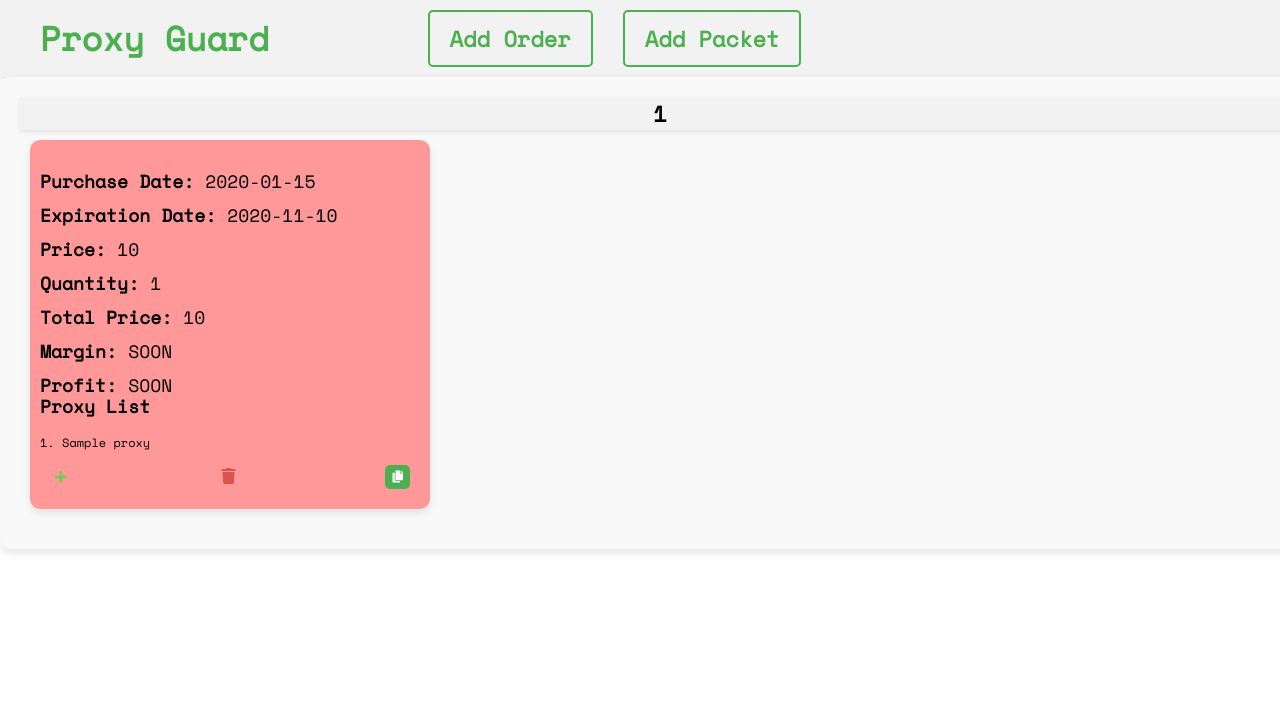
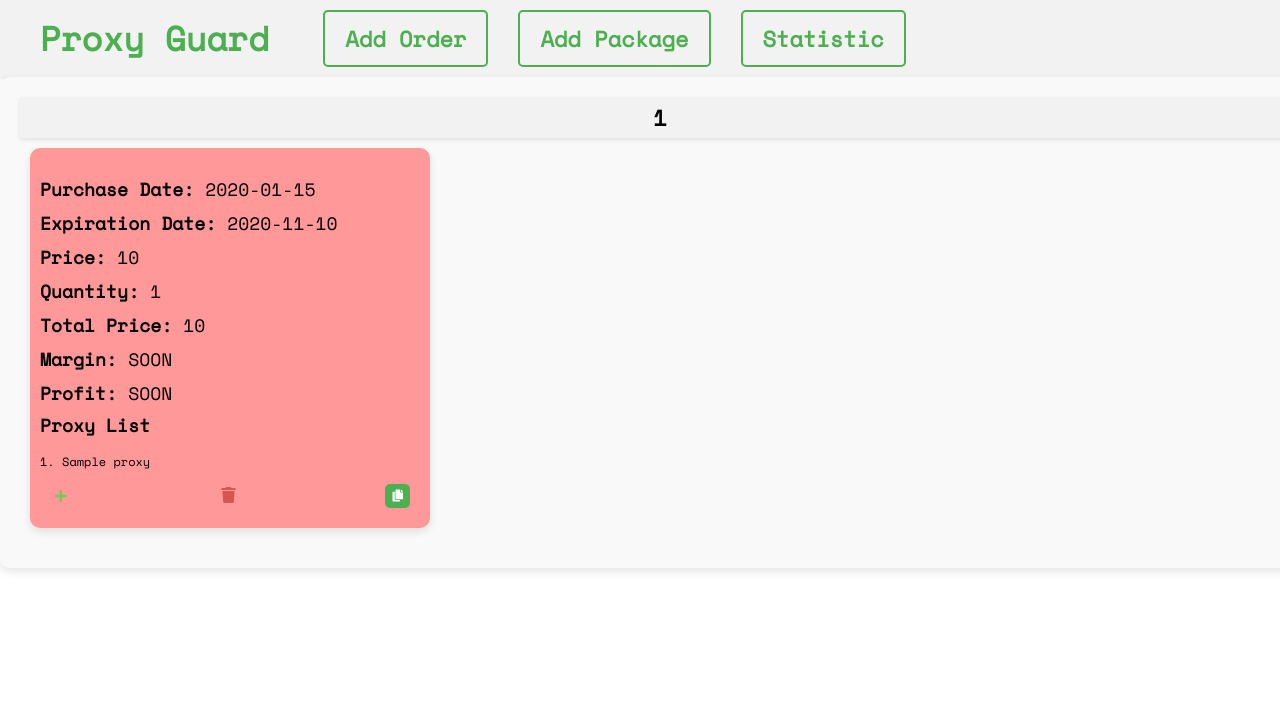
Before and after one commit to zemetsskiy/ProxyGuard, a FastAPI app: page /profile/1 in a window 1280 px wide. Shown: the top 722 px of the page. Run offline with FastAPI, Linux system fonts and the light colour scheme; a database or web service that is not in the repository returns one stand-in record (values such as "Sample title"); some libraries are stand-ins or nearby versions.

Commit message:
start route statistic

```diff
--- a/app/main.py
+++ b/app/main.py
@@ -141,3 +141,8 @@ async def delete_order_by_id(customer_name: str, order_id: str):
     from bson import ObjectId
     db.proxies.delete_one({"customer_name": customer_name, "_id": ObjectId(order_id)})
     return {"message": "Order deleted successfully"}
+
+@app.get("/statistic")
+async def statistic(request: Request):
+
+    return templates.TemplateResponse("statistic.html", {"request": request})
--- a/app/static/css/main.css
+++ b/app/static/css/main.css
@@ -118,6 +118,7 @@ tr:nth-child(even) {background-color: #f2f2f2;}
 
 
 .cont-h1 {
+    padding: 4px;
     margin-top: 0px;
     text-align: center;
     margin-bottom: 0px;
@@ -292,7 +293,7 @@ tr:nth-child(even) {background-color: #f2f2f2;}
 }
 
 .order-content {
-    margin-top: -15px;
+    margin-top: -4px;
     flex-grow: 1;
 }
 
--- a/app/templates/base.html
+++ b/app/templates/base.html
@@ -17,7 +17,8 @@
         <h1 class="logo"><a href="/">Proxy Guard</a></h1>
         <nav class="nav-links">
             <a href="/add_proxy" class="footer-button">Add Order</a>
-            <a href="/add_proxy_package" class="footer-button">Add Packet</a>
+            <a href="/add_proxy_package" class="footer-button">Add Package</a>
+            <a href="/statistic" class="footer-button">Statistic</a>
         </nav>
     </div>
     </header>
```
Also changed, not shown: app/templates/statistic.html (added, +8 -0 lines).
